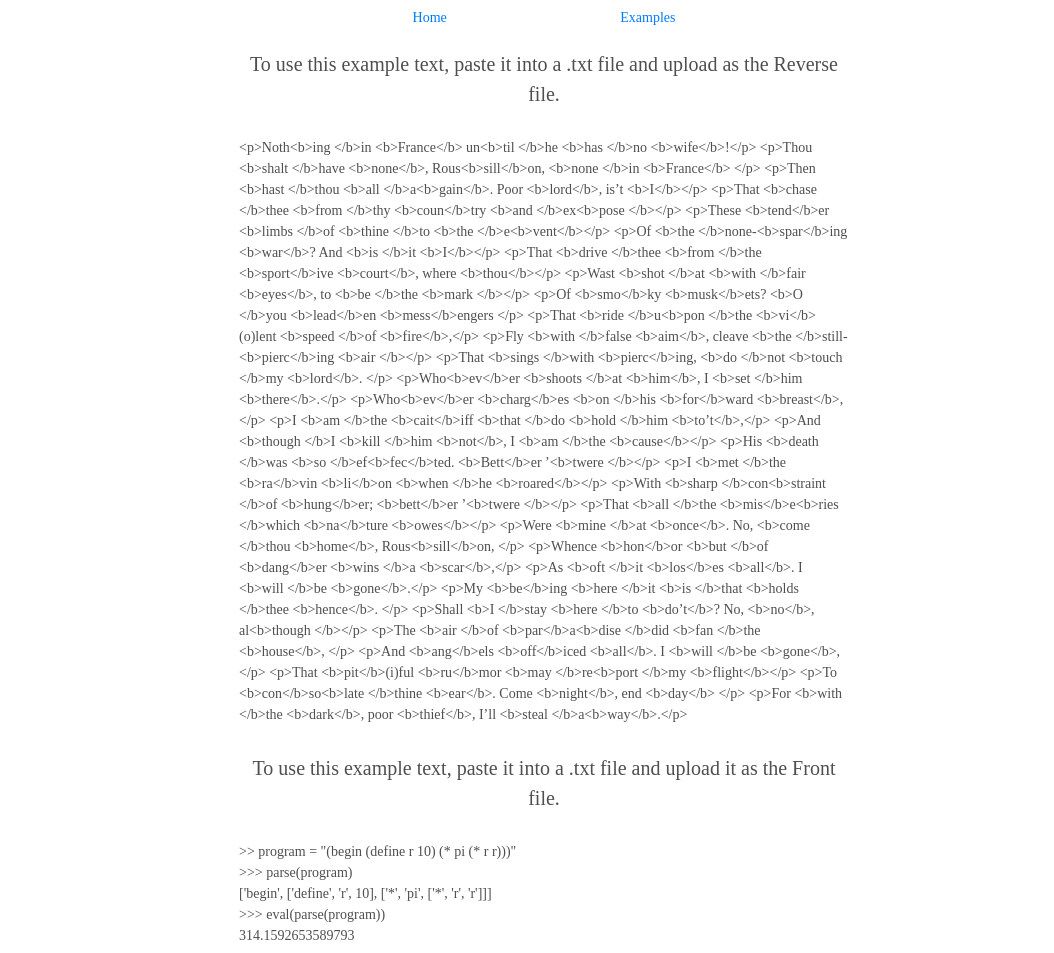
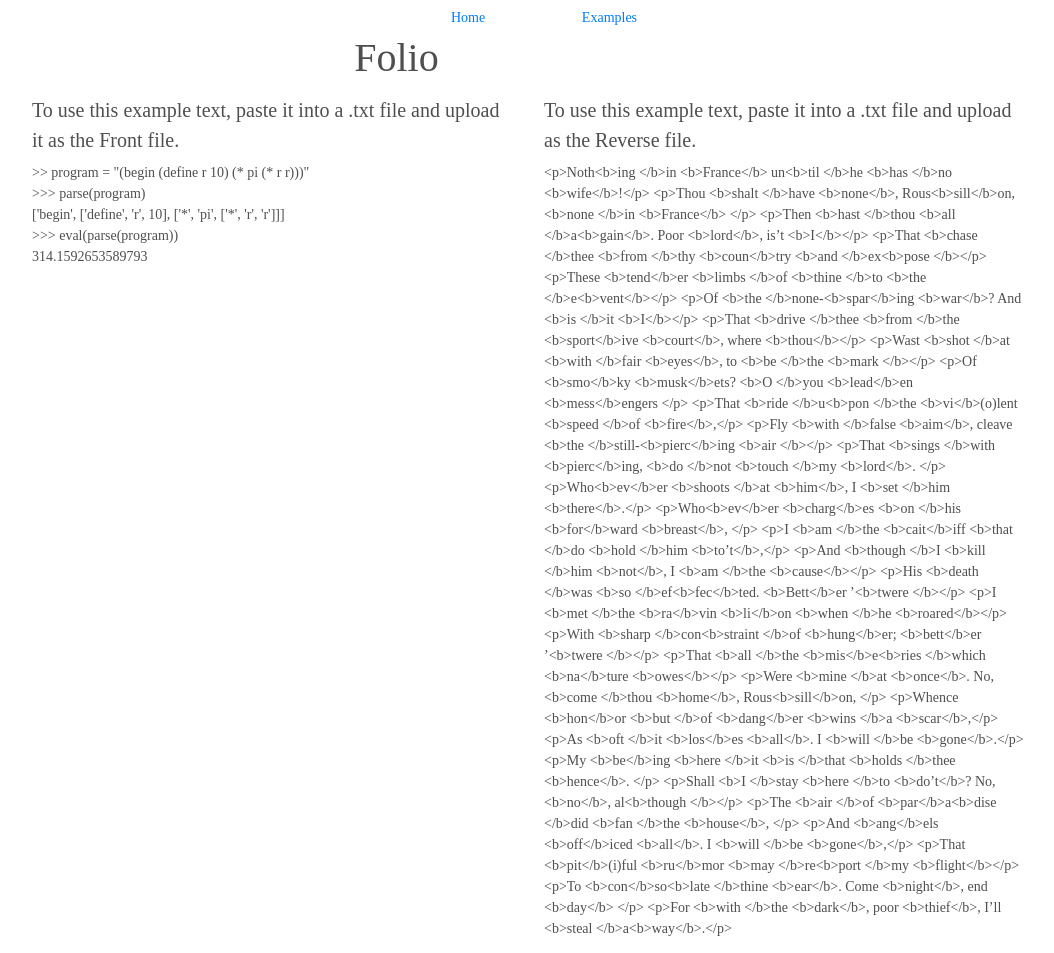
Before and after one commit to jml1996/final_project_1_venv, a Flask app: page /examples in a window 1280 px wide. Shown: the whole page, without its empty margins (96-1150 px from the left). Run offline with Flask 2, Linux system fonts and the light colour scheme; some libraries are stand-ins or nearby versions.

Commit message:
Reformmatted stuff

```diff
--- a/static/styles.css
+++ b/static/styles.css
@@ -53,11 +53,17 @@ h3 {
     font-size: 2rem;
     margin-top: 0.7rem;
     margin-bottom: 0.7rem;
-    text-align: center;
+    /* text-align: center; */
+}
+h4 {
+    font-size: 2rem;
+    margin-top: 0.7rem;
+    margin-bottom: 0.7rem;
+    /* text-align: center; */
 }
 
 .container {
-    width: 50%;
+    width: 40%;
     display: flex;
     flex-direction: column;
 }
@@ -92,6 +98,23 @@ form {
     /* display: flex; */
 }
 
+.large-container {
+    width: 80%;
+    display: flex;
+    flex-direction: column;
+    /* border: dotted; */
+    /* justify-content: center; */
+    margin: 0 auto;
+}
+
+.container2 {
+    width: 100%;
+    /* border: dotted; */
+}
+
+.row {
+    width: 100%;
+}
 
 /* .container2 {
     width: 80%;
--- a/templates/emphasize.html
+++ b/templates/emphasize.html
@@ -4,11 +4,13 @@
 
     <!-- lefthand column -->
     <div class="col-6">
+        <h4>Front</h4>
         <pre>{{ file1 | safe }}</pre>
     </div>
 
     <!-- righthand column -->
     <div class="col-6">
+        <h4>Recto</h4>
         <pre>{{ file2 | safe }}</pre>
     </div>
 
--- a/templates/examples.html
+++ b/templates/examples.html
@@ -16,9 +16,99 @@
 
     </head>
 <body>
+    {% extends "layout.html" %}
 
+    {% block body %}
 
-    <div id="examples" class="container">
+    <!-- lefthand column -->
+    <div class="col-6">
+        <!-- <h4>Front</h4> -->
+        <p>
+            <h3>To use this example text, paste it into a .txt file and upload it as the Front file.</h3>
+        </p>
+        <p>
+            >> program = "(begin (define r 10) (* pi (* r r)))"
+            <br>
+            >>> parse(program)
+            <br>
+            ['begin', ['define', 'r', 10], ['*', 'pi', ['*', 'r', 'r']]]
+            <br>
+            >>> eval(parse(program))
+            <br>
+            314.1592653589793
+        </p>
+    </div>
+
+    <!-- righthand column -->
+    <div class="col-6">
+        <!-- <h4>Recto</h4> -->
+        <p>
+            <h3>To use this example text, paste it into a .txt file and upload as the Reverse file.</h3>
+        </p>
+        <p>
+        &ltp&gtNoth&ltb&gting &lt/b&gtin &ltb&gtFrance&lt/b&gt un&ltb&gttil &lt/b&gthe &ltb&gthas &lt/b&gtno &ltb&gtwife&lt/b&gt!&lt/p&gt
+
+&ltp&gtThou &ltb&gtshalt &lt/b&gthave &ltb&gtnone&lt/b&gt, Rous&ltb&gtsill&lt/b&gton, &ltb&gtnone &lt/b&gtin &ltb&gtFrance&lt/b&gt; &lt/p&gt
+
+&ltp&gtThen &ltb&gthast &lt/b&gtthou &ltb&gtall &lt/b&gta&ltb&gtgain&lt/b&gt. Poor &ltb&gtlord&lt/b&gt, is’t &ltb&gtI&lt/b&gt&lt/p&gt
+
+&ltp&gtThat &ltb&gtchase &lt/b&gtthee &ltb&gtfrom &lt/b&gtthy &ltb&gtcoun&lt/b&gttry &ltb&gtand &lt/b&gtex&ltb&gtpose &lt/b&gt&lt/p&gt
+
+&ltp&gtThese &ltb&gttend&lt/b&gter &ltb&gtlimbs &lt/b&gtof &ltb&gtthine &lt/b&gtto &ltb&gtthe &lt/b&gte&ltb&gtvent&lt/b&gt&lt/p&gt
+
+&ltp&gtOf &ltb&gtthe &lt/b&gtnone-&ltb&gtspar&lt/b&gting &ltb&gtwar&lt/b&gt? And &ltb&gtis &lt/b&gtit &ltb&gtI&lt/b&gt&lt/p&gt
+
+&ltp&gtThat &ltb&gtdrive &lt/b&gtthee &ltb&gtfrom &lt/b&gtthe &ltb&gtsport&lt/b&gtive &ltb&gtcourt&lt/b&gt, where &ltb&gtthou&lt/b&gt&lt/p&gt
+
+&ltp&gtWast &ltb&gtshot &lt/b&gtat &ltb&gtwith &lt/b&gtfair &ltb&gteyes&lt/b&gt, to &ltb&gtbe &lt/b&gtthe &ltb&gtmark &lt/b&gt&lt/p&gt
+
+&ltp&gtOf &ltb&gtsmo&lt/b&gtky &ltb&gtmusk&lt/b&gtets? &ltb&gtO &lt/b&gtyou &ltb&gtlead&lt/b&gten &ltb&gtmess&lt/b&gtengers &lt/p&gt
+
+&ltp&gtThat &ltb&gtride &lt/b&gtu&ltb&gtpon &lt/b&gtthe &ltb&gtvi&lt/b&gt(o)lent &ltb&gtspeed &lt/b&gtof &ltb&gtfire&lt/b&gt,&lt/p&gt
+
+&ltp&gtFly &ltb&gtwith &lt/b&gtfalse &ltb&gtaim&lt/b&gt, cleave &ltb&gtthe &lt/b&gtstill-&ltb&gtpierc&lt/b&gting &ltb&gtair &lt/b&gt&lt/p&gt
+
+&ltp&gtThat &ltb&gtsings &lt/b&gtwith &ltb&gtpierc&lt/b&gting, &ltb&gtdo &lt/b&gtnot &ltb&gttouch &lt/b&gtmy &ltb&gtlord&lt/b&gt. &lt/p&gt
+
+&ltp&gtWho&ltb&gtev&lt/b&gter &ltb&gtshoots &lt/b&gtat &ltb&gthim&lt/b&gt, I &ltb&gtset &lt/b&gthim &ltb&gtthere&lt/b&gt.&lt/p&gt
+
+&ltp&gtWho&ltb&gtev&lt/b&gter &ltb&gtcharg&lt/b&gtes &ltb&gton &lt/b&gthis &ltb&gtfor&lt/b&gtward &ltb&gtbreast&lt/b&gt, &lt/p&gt
+
+&ltp&gtI &ltb&gtam &lt/b&gtthe &ltb&gtcait&lt/b&gtiff &ltb&gtthat &lt/b&gtdo &ltb&gthold &lt/b&gthim &ltb&gtto’t&lt/b&gt,&lt/p&gt
+
+&ltp&gtAnd &ltb&gtthough &lt/b&gtI &ltb&gtkill &lt/b&gthim &ltb&gtnot&lt/b&gt, I &ltb&gtam &lt/b&gtthe &ltb&gtcause&lt/b&gt&lt/p&gt
+
+&ltp&gtHis &ltb&gtdeath &lt/b&gtwas &ltb&gtso &lt/b&gtef&ltb&gtfec&lt/b&gtted. &ltb&gtBett&lt/b&gter ’&ltb&gttwere &lt/b&gt&lt/p&gt
+
+&ltp&gtI &ltb&gtmet &lt/b&gtthe &ltb&gtra&lt/b&gtvin &ltb&gtli&lt/b&gton &ltb&gtwhen &lt/b&gthe &ltb&gtroared&lt/b&gt&lt/p&gt
+
+&ltp&gtWith &ltb&gtsharp &lt/b&gtcon&ltb&gtstraint &lt/b&gtof &ltb&gthung&lt/b&gter; &ltb&gtbett&lt/b&gter ’&ltb&gttwere &lt/b&gt&lt/p&gt &ltp&gtThat &ltb&gtall &lt/b&gtthe &ltb&gtmis&lt/b&gte&ltb&gtries &lt/b&gtwhich &ltb&gtna&lt/b&gtture &ltb&gtowes&lt/b&gt&lt/p&gt
+
+&ltp&gtWere &ltb&gtmine &lt/b&gtat &ltb&gtonce&lt/b&gt. No, &ltb&gtcome &lt/b&gtthou &ltb&gthome&lt/b&gt, Rous&ltb&gtsill&lt/b&gton, &lt/p&gt
+
+&ltp&gtWhence &ltb&gthon&lt/b&gtor &ltb&gtbut &lt/b&gtof &ltb&gtdang&lt/b&gter &ltb&gtwins &lt/b&gta &ltb&gtscar&lt/b&gt,&lt/p&gt
+
+&ltp&gtAs &ltb&gtoft &lt/b&gtit &ltb&gtlos&lt/b&gtes &ltb&gtall&lt/b&gt. I &ltb&gtwill &lt/b&gtbe &ltb&gtgone&lt/b&gt.&lt/p&gt
+
+&ltp&gtMy &ltb&gtbe&lt/b&gting &ltb&gthere &lt/b&gtit &ltb&gtis &lt/b&gtthat &ltb&gtholds &lt/b&gtthee &ltb&gthence&lt/b&gt. &lt/p&gt
+
+&ltp&gtShall &ltb&gtI &lt/b&gtstay &ltb&gthere &lt/b&gtto &ltb&gtdo’t&lt/b&gt? No, &ltb&gtno&lt/b&gt, al&ltb&gtthough &lt/b&gt&lt/p&gt
+
+&ltp&gtThe &ltb&gtair &lt/b&gtof &ltb&gtpar&lt/b&gta&ltb&gtdise &lt/b&gtdid &ltb&gtfan &lt/b&gtthe &ltb&gthouse&lt/b&gt, &lt/p&gt
+
+&ltp&gtAnd &ltb&gtang&lt/b&gtels &ltb&gtoff&lt/b&gticed &ltb&gtall&lt/b&gt. I &ltb&gtwill &lt/b&gtbe &ltb&gtgone&lt/b&gt,&lt/p&gt
+
+&ltp&gtThat &ltb&gtpit&lt/b&gt(i)ful &ltb&gtru&lt/b&gtmor &ltb&gtmay &lt/b&gtre&ltb&gtport &lt/b&gtmy &ltb&gtflight&lt/b&gt&lt/p&gt
+
+&ltp&gtTo &ltb&gtcon&lt/b&gtso&ltb&gtlate &lt/b&gtthine &ltb&gtear&lt/b&gt. Come &ltb&gtnight&lt/b&gt, end &ltb&gtday&lt/b&gt; &lt/p&gt
+
+&ltp&gtFor &ltb&gtwith &lt/b&gtthe &ltb&gtdark&lt/b&gt, poor &ltb&gtthief&lt/b&gt, I’ll &ltb&gtsteal &lt/b&gta&ltb&gtway&lt/b&gt.&lt/p&gt
+        </p>
+    </div>
+
+    {% endblock %}
+
+    <!-- <div id="examples" class="container">
         <nav>
             <a href="/">Home</a>
             <a href="/examples">Examples</a>
@@ -99,6 +189,6 @@
             <br>
             314.1592653589793
         </p>
-    </div>
+    </div> -->
 </body>
 </html>
--- a/templates/layout.html
+++ b/templates/layout.html
@@ -16,17 +16,21 @@
 
     </head>
     <body>
+    <div class="large-container">
         <div class="container">
             <nav>
                 <a href="/">Home</a>
                 <a href="/examples">Examples</a>
             </nav>
             <h1>Folio</h1>
+        </div>
+        <div class="container2">
             <!-- <div class=container2> -->
             <div class="row">
                 {% block body %}{% endblock %}
             </div>
             <!-- </div> -->
         </div>
+    </div>
     </body>
 </html>
```
